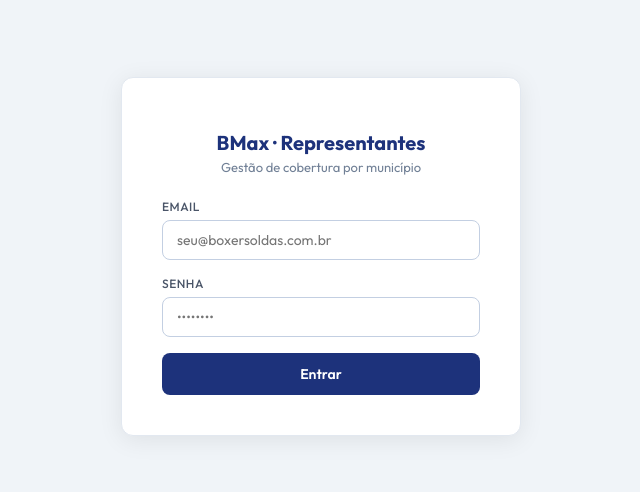
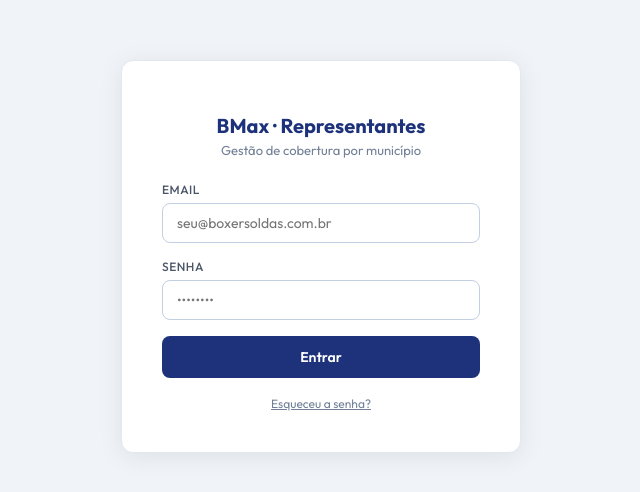
Before and after one commit to Tekweld/bmax-motor, a plain HTML site: page representantes.html in a window 1280 px wide. Shown: the part 144-636 px from the top of the page, without its empty margins (319-959 px from the left). Drawn offline with nearby package versions, Linux system fonts and the light colour scheme.

Commit message:
feat: esqueceu a senha nos formulários de login admin

```diff
--- a/representantes.html
+++ b/representantes.html
@@ -73,6 +73,9 @@ tbody tr:hover{background:#f0f7ff}
     <div class="field"><label>Email</label><input id="loginEmail" type="email" placeholder="seu@boxersoldas.com.br"></div>
     <div class="field"><label>Senha</label><input id="loginPass" type="password" placeholder="••••••••" onkeydown="if(event.key==='Enter')doLogin()"></div>
     <button class="btn-login" onclick="doLogin()">Entrar</button>
+    <div style="text-align:center;margin-top:14px">
+      <span onclick="doReset()" style="font-size:12px;color:#718096;cursor:pointer;text-decoration:underline">Esqueceu a senha?</span>
+    </div>
   </div>
 </div>
 
@@ -170,6 +173,16 @@ async function doLogin() {
   document.getElementById('loginPage').style.display = 'none';
   document.getElementById('adminPage').classList.remove('hidden');
   await loadAll();
+}
+
+async function doReset() {
+  const email = document.getElementById('loginEmail').value.trim();
+  if (!email) { alert('Digite seu email primeiro.'); return; }
+  const { error } = await sbClient.auth.resetPasswordForEmail(email, {
+    redirectTo: 'https://bmax-motor.pages.dev/representantes'
+  });
+  if (error) { alert('Erro: ' + error.message); return; }
+  alert('Email de redefinição enviado para ' + email + '. Verifique sua caixa de entrada.');
 }
 
 async function doLogout() {
```
Also changed, not shown: equipe.html (+13 -0 lines).
